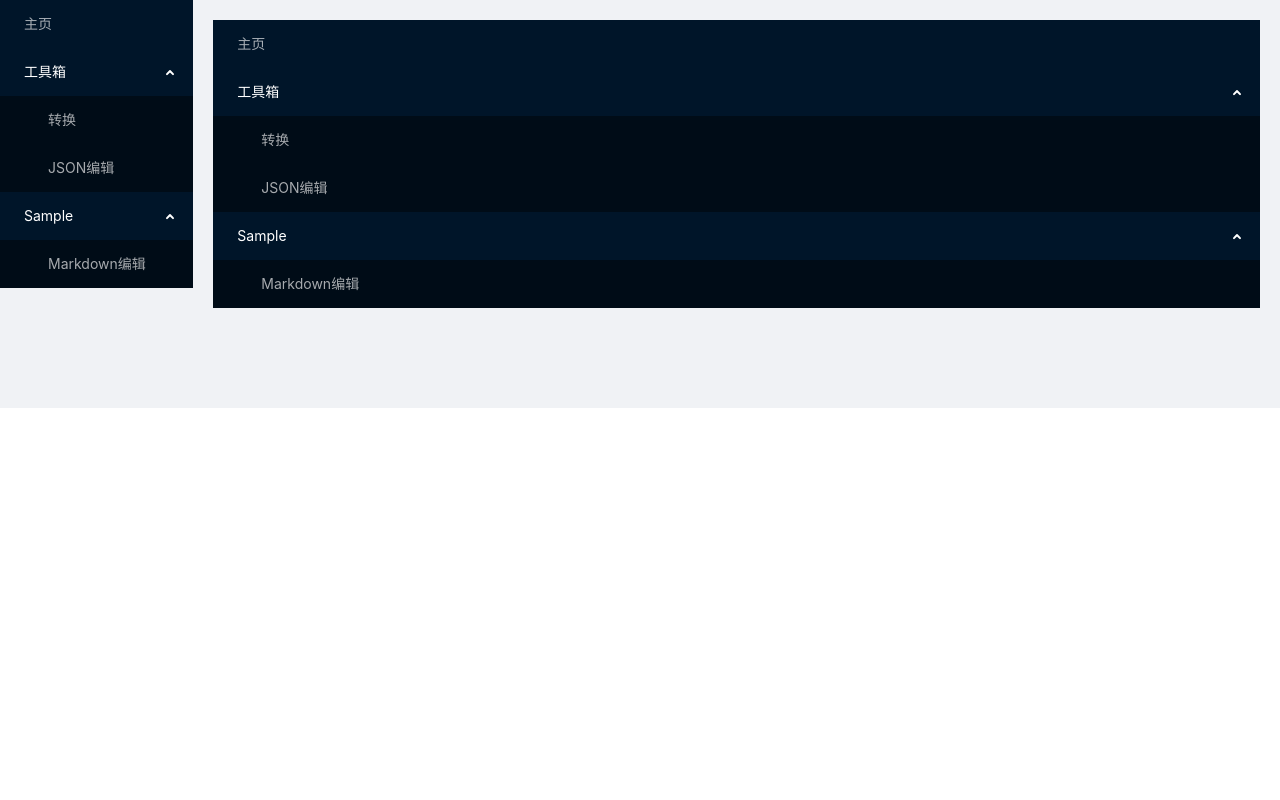
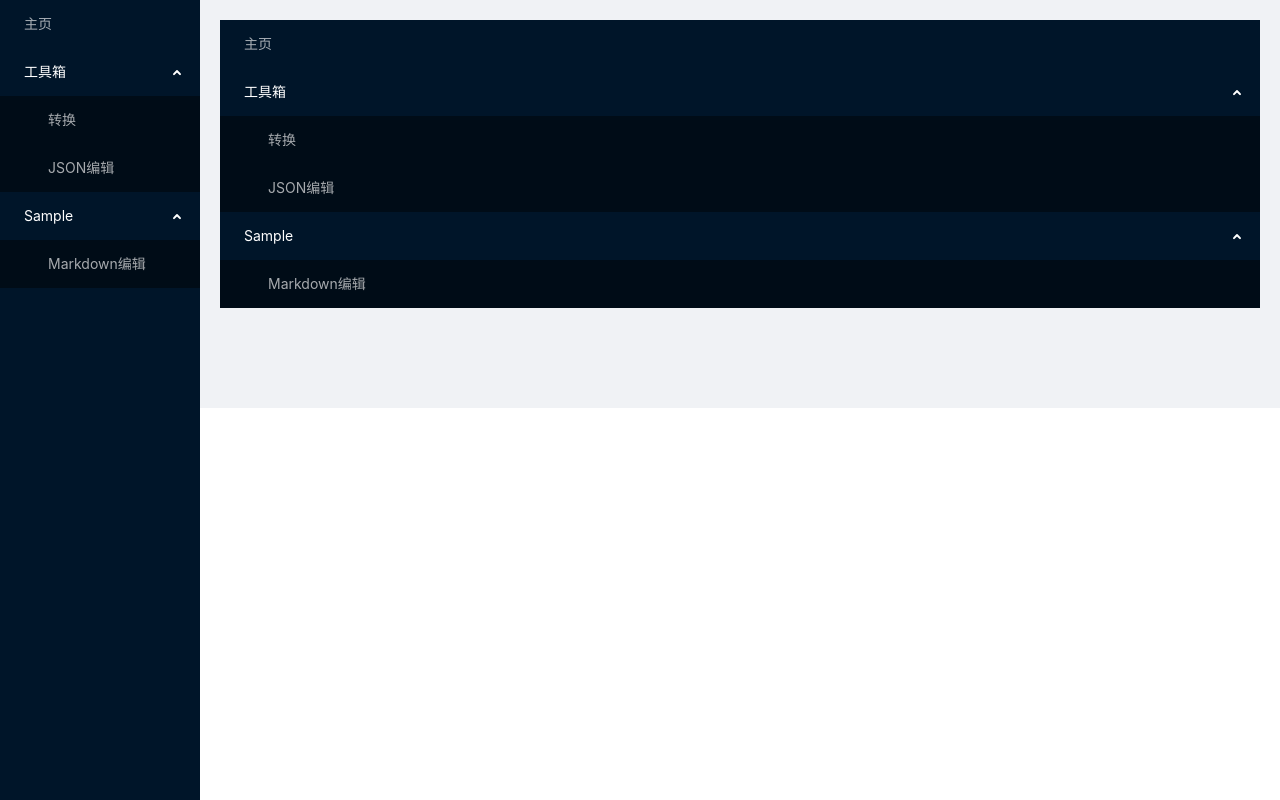
Before and after one commit to crackeer/nextjs-framework, a Next.js app: page /left_slide in a window 1280 px wide. Built offline with nearby package versions, Linux system fonts and the light colour scheme.

Commit message:
update slide

```diff
--- a/pages/_app.js
+++ b/pages/_app.js
@@ -4,7 +4,8 @@ import { Divider, Row, Col } from 'antd';
 import LeftSlide from './left_slide';
 import React from 'react';
 import Head from 'next/head'
-
+import { Layout, Menu, theme } from 'antd';
+const { Header, Content, Footer, Sider } = Layout;
 class ClassApp extends React.Component {
     component = null
     slider = null
@@ -13,7 +14,7 @@ class ClassApp extends React.Component {
         super(props); // 用于父子组件传值
         this.state = {
             title: null,
-            hasTitle : false,
+            hasTitle: false,
             headTitle: '',
         }
     }
@@ -21,7 +22,7 @@ class ClassApp extends React.Component {
         if (this.component != null && this.component.renderPageTitle != null && this.component.renderPageTitle != undefined) {
             await this.setState({
                 title: this.component.renderPageTitle(),
-                hasTitle : true,
+                hasTitle: true,
             })
         }
     }
@@ -36,14 +37,14 @@ class ClassApp extends React.Component {
             if (ref.renderPageTitle != null && ref.renderPageTitle != undefined) {
                 await this.setState({
                     title: ref.renderPageTitle(),
-                    hasTitle : true,
+                    hasTitle: true,
                 })
             } else if (ref.htmlTitle != null && ref.htmlTitle != undefined) {
                 await this.setState({
                     title: <h3>
                         <strong>{ref.htmlTitle()}</strong>
                     </h3>,
-                    hasTitle : true,
+                    hasTitle: true,
                 })
             }
         }
@@ -56,11 +57,21 @@ class ClassApp extends React.Component {
                 <meta http-equiv="X-UA-Compatible" content="IE=edge" />
                 <meta name="viewport" content="width=device-width,initial-scale=0,maximum-scale=0,user-scalable=yes,shrink-to-fit=yes" />
             </Head>
-            <Row style={{ 'background': '#f0f2f5' }}>
-                <Col span={4} style={{ padding: '0 20px 0 0 ' }}>
+            <Layout hasSider>
+                <Sider
+                    style={{
+                        overflow: 'auto',
+                        height: '100vh',
+                        position: 'fixed',
+                        left: 0,
+                        top: 0,
+                        bottom: 0,
+                    }}
+                >
                     <LeftSlide ref={(ele) => { this.slider = ele }} />
-                </Col>
-                <Col span={20} style={{ padding: '20px 20px 100px 0' }}>
+                </Sider>
+                <Layout className="site-layout" style={{ marginLeft: 220 }}>
+                    <Content  style={{ padding: '20px 20px 100px 0' }}>
                         {
                             this.state.hasTitle ? <>
                                 <div>
@@ -71,8 +82,9 @@ class ClassApp extends React.Component {
                         }
                         <Component {...pageProps} ref={this.refUpdate} updateTitle={this.updateTitle} />
                         <div id="json-id"></div>
-                </Col>
-            </Row>
+                    </Content>
+                </Layout>
+            </Layout>
         </>
     }
 }
--- a/pages/left_slide.js
+++ b/pages/left_slide.js
@@ -1,6 +1,5 @@
 import React from 'react';
 import { Menu } from 'antd';
-import { getEnv } from '../lib/env';
 import { getSlideMenu } from '../lib/menu';
 
 const { SubMenu } = Menu;
```
Also changed, not shown: 1 other file (tests, documents, lock files or other folders). Lines whose indentation alone changed are shown as unchanged.
